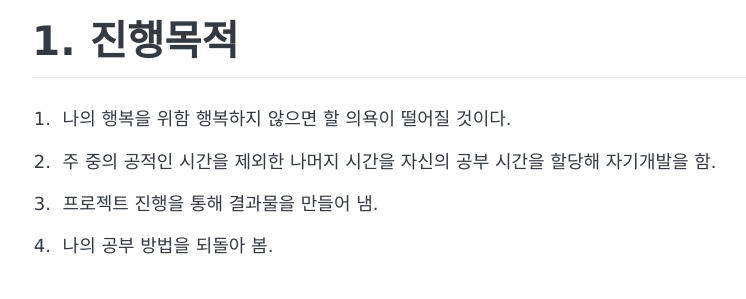
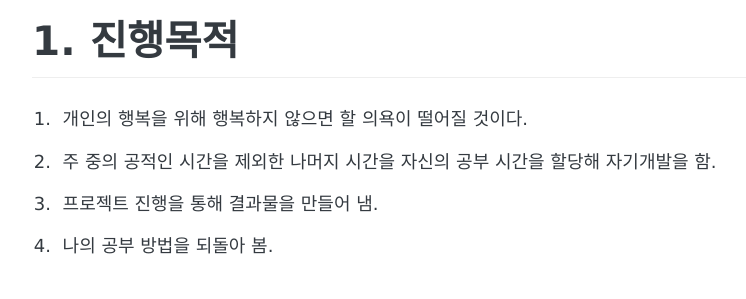
Before and after one commit to awesome-hwan/awesome-hwan.github.io, a Jekyll site: the page built from _posts/2017-08-26-[스터디]진행목적 및 계획.md, in a window 1280 px wide and 900 px high, scrolled down 474 px. Shown: the part 152-451 px from the top of the window, without its empty margins (194-940 px from the left). Built offline with Jekyll 4.4.1, drawn with Linux system fonts in a browser that asks for light colours; some web fonts are replaced; comment, search, counter and statistics services are not loaded.

Commit message:
Study plan A

```diff
--- a/_posts/2017-08-26-[스터디]진행목적 및 계획.md
+++ b/_posts/2017-08-26-[스터디]진행목적 및 계획.md
@@ -21,7 +21,7 @@ share: true
 
 # 1. 진행목적
 
-0. 나의 행복을 위함 행복하지 않으면 할 의욕이 떨어질 것이다.
+0. 개인의 행복을 위해 행복하지 않으면 할 의욕이 떨어질 것이다.
 1. 주 중의 공적인 시간을 제외한 나머지 시간을 자신의 공부 시간을 할당해 자기개발을 함.
 2. 프로젝트 진행을 통해 결과물을 만들어 냄.
 3. 나의 공부 방법을 되돌아 봄.
```
